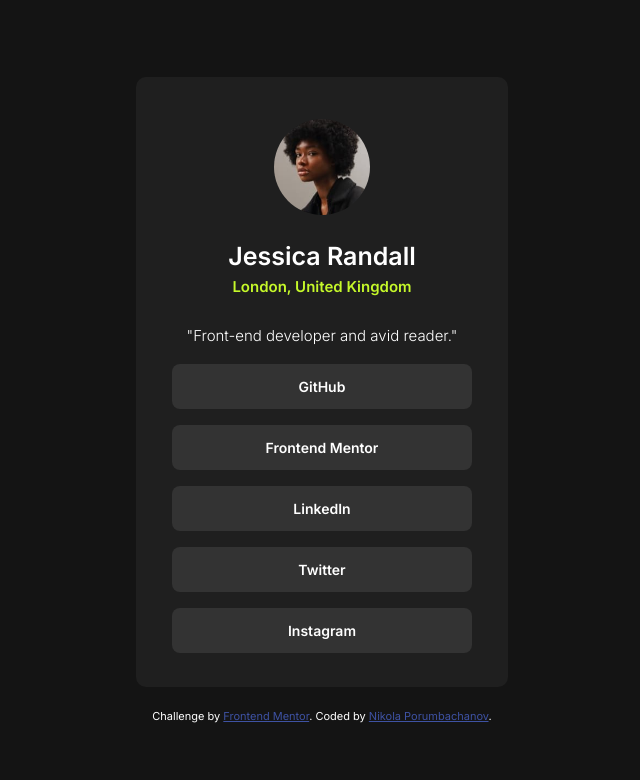
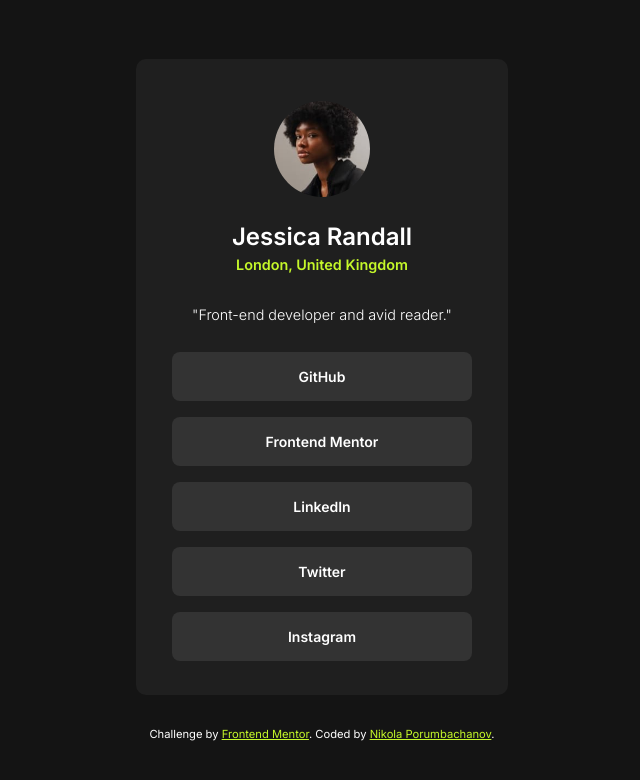
Before and after one commit to Vrondir/social-links-profile, a plain HTML site: page index.html in a window 1280 px wide. Shown: the whole page, without its empty margins (318-958 px from the left). Drawn offline with Linux system fonts and the light colour scheme.

Commit message:
Style changes

```diff
--- a/style.css
+++ b/style.css
@@ -14,36 +14,36 @@ body {
   text-align: center;
   background-color: hsl(0, 0%, 12%);
   border-radius: 10px;
-  padding: clamp(1em, 2vw, 2em);
-  width: 20em;
+  padding: clamp(1rem, 2vw, 2rem);
+  width: 20rem;
 }
 
 .profile {
-  padding-top: 1em;
+  padding-top: 1rem;
 }
 
 .profile img {
   width: 30%;
   border-radius: 50%;
-  margin-bottom: 0.3em;
+  margin-bottom: 0.3rem;
 }
 
 .name {
-  font-size: 25px;
+  font-size: 1.5rem;
   font-weight: 600;
-  margin-bottom: 0.2em;
+  margin-bottom: 0.2rem;
 }
 
 .location {
   color: hsl(75, 94%, 57%);
-  font-size: 15px;
+  font-size: 0.9rem;
   font-weight: 600;
 }
 
 .description {
-  margin-top: 2em;
-  margin-bottom: 1.3em;
-  font-size: 15px;
+  margin-top: 2rem;
+  margin-bottom: 1.8rem;
+  font-size: 0.9rem;
   font-weight: 300;
 }
 
@@ -53,9 +53,9 @@ body {
   align-items: center;
   justify-content: center;
   margin: 0;
-  padding-bottom: 0.5em;
+  padding-bottom: 0.5rem;
   width: 100%;
-  gap: 1em;
+  gap: 1rem;
 }
 
 .socials a {
@@ -66,7 +66,7 @@ body {
   background-color: hsl(0, 0%, 20%);
   border-radius: 8px;
   width: clamp(300px, 20vw, 320px);
-  padding: 1em 0;
+  padding: 1rem 0;
   transition: background-color 0.3s, color 0.3s;
 }
 
@@ -76,10 +76,10 @@ body {
 }
 
 .attribution {
-  margin-top: 2em;
-  font-size: 11px;
+  margin-top: 2rem;
+  font-size: 0.7rem;
   text-align: center;
 }
 .attribution a {
-  color: hsl(228, 45%, 44%);
+  color: hsl(75, 94%, 57%);
 }
```
